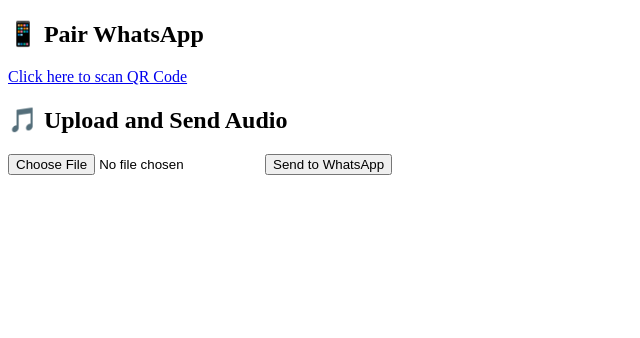
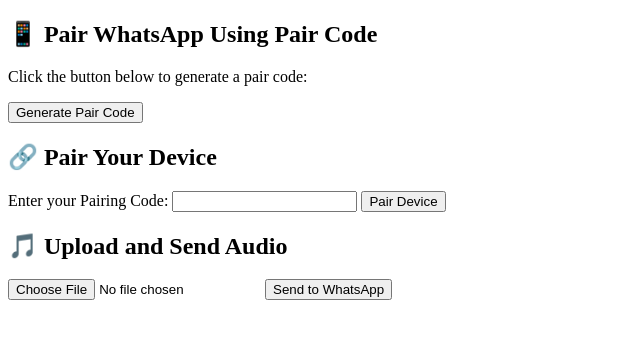
Before and after one commit to LUCIFER-MD/UPLOAD-MP3, a plain HTML site: page public/index.html in a window 1280 px wide. Shown: the whole page, without its empty margins (0-640 px from the left). Drawn offline with Linux system fonts and the light colour scheme.

Commit message:
Update index.html

```diff
--- a/public/index.html
+++ b/public/index.html
@@ -2,13 +2,30 @@
 <html>
 <head><title>WhatsApp Audio Uploader</title></head>
 <body>
-    <h2>📱 Pair WhatsApp</h2>
-    <a href="/qr" target="_blank">Click here to scan QR Code</a>
+    <h2>📱 Pair WhatsApp Using Pair Code</h2>
+    <p>Click the button below to generate a pair code:</p>
+    <button onclick="generatePairCode()">Generate Pair Code</button>
+    <p id="pairCodeDisplay"></p>
+
+    <h2>🔗 Pair Your Device</h2>
+    <form action="/pair" method="post" id="pairForm">
+        <label for="pairCode">Enter your Pairing Code:</label>
+        <input type="text" id="pairCode" name="code" required>
+        <button type="submit">Pair Device</button>
+    </form>
 
     <h2>🎵 Upload and Send Audio</h2>
     <form action="/upload" method="POST" enctype="multipart/form-data">
         <input type="file" name="audio" accept="audio/*" required />
         <button type="submit">Send to WhatsApp</button>
     </form>
+
+    <script>
+        async function generatePairCode() {
+            const response = await fetch('/pair-code');
+            const text = await response.text();
+            document.getElementById("pairCodeDisplay").textContent = text;
+        }
+    </script>
 </body>
 </html>
```
